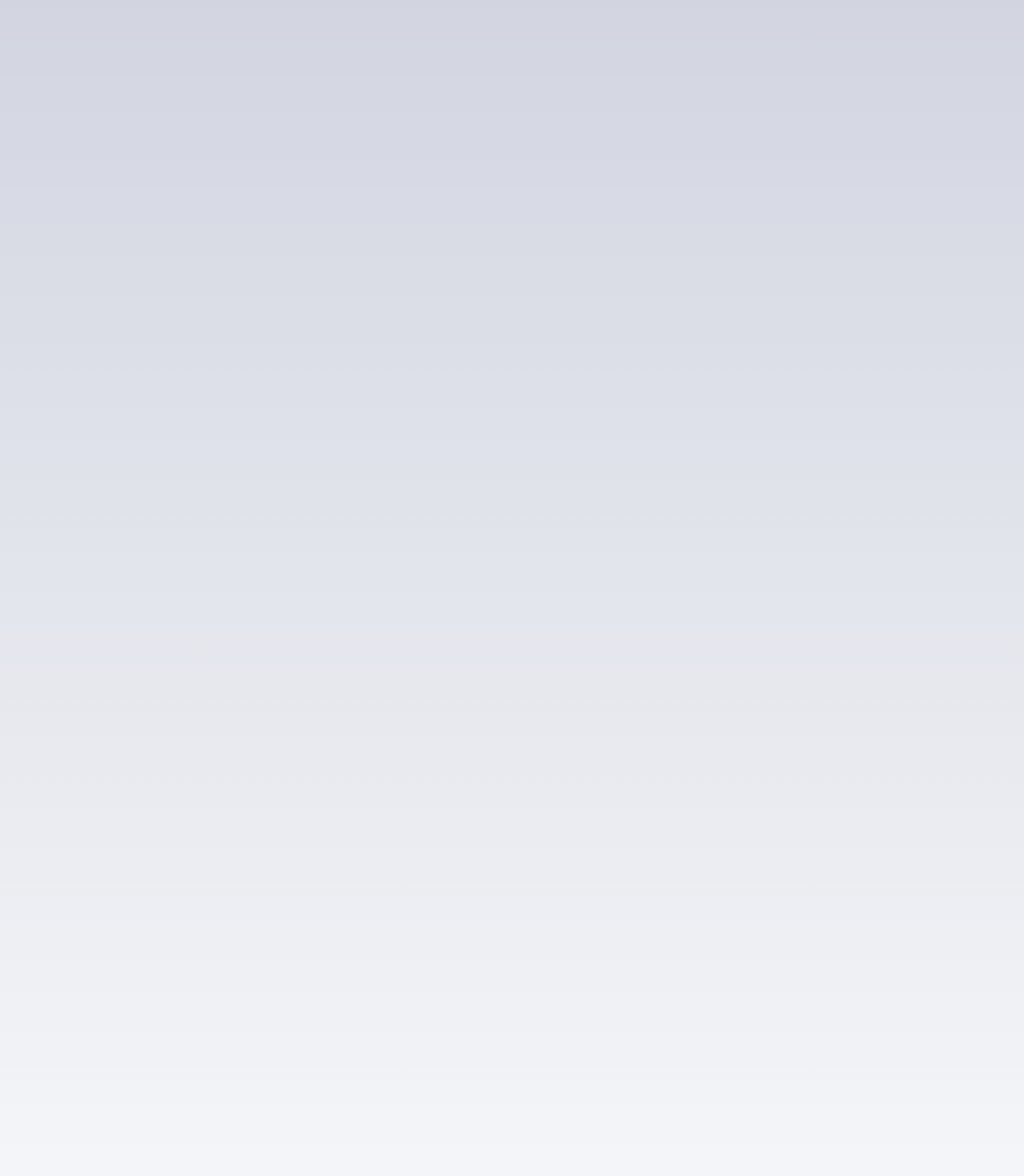
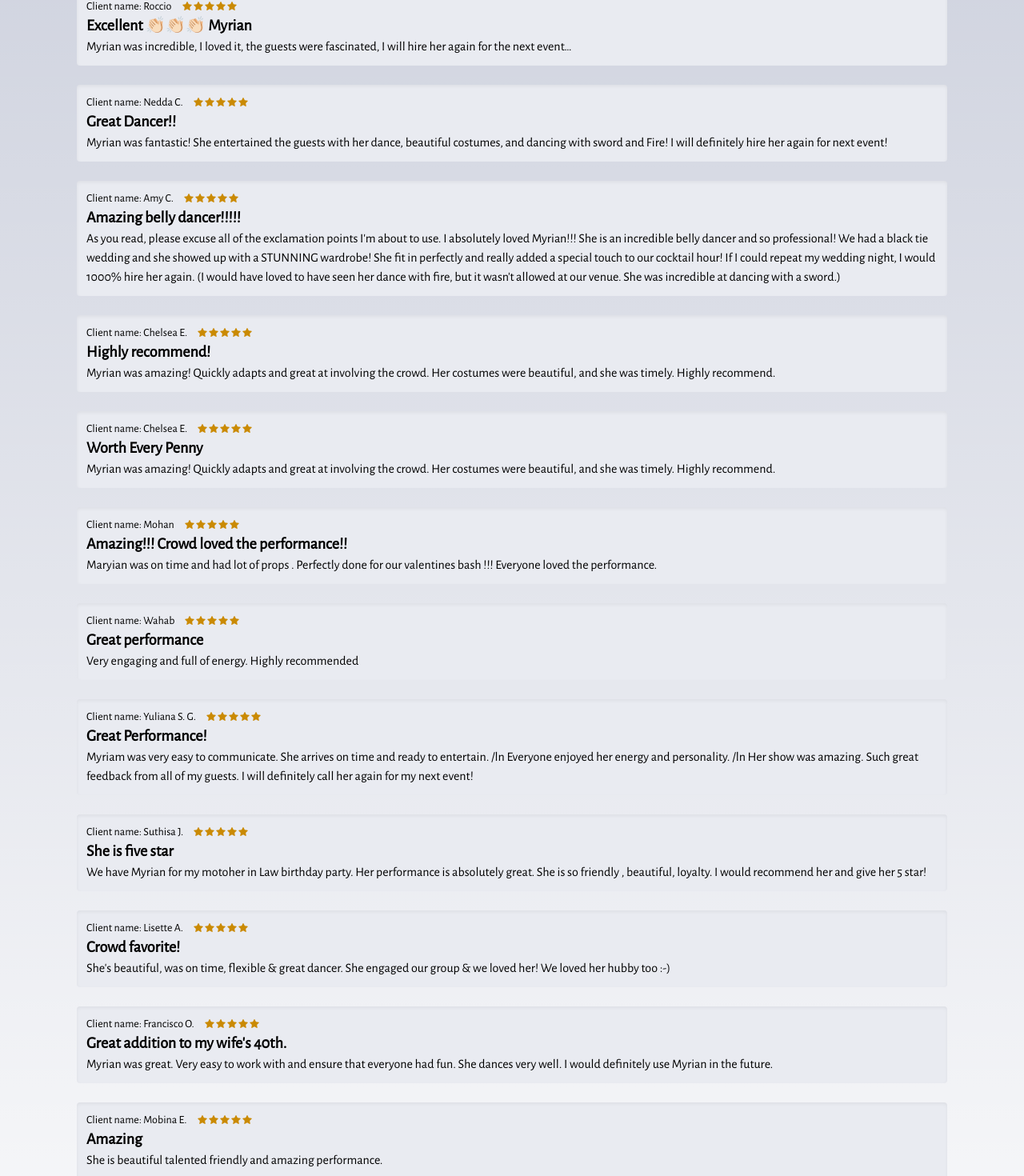
Before and after one commit to gsavr/myr-bd, a Next.js app: page /reviews in a window 1280 px wide. Shown: the part 294-1764 px from the top of the page at 80% size. Built offline with nearby package versions, Linux system fonts and the light colour scheme; a web font is replaced by a local one.

Commit message:
reviews page

```diff
--- a/src/app/reviews/page.tsx
+++ b/src/app/reviews/page.tsx
@@ -1,4 +1,6 @@
 import { abor } from "@/assets/fonts/fonts";
+import { reviews } from "@/assets/reviews-list";
+import { IconStar } from "@/components/SvgIcons";
 
 export default function Reviews() {
   return (
@@ -7,6 +9,29 @@ export default function Reviews() {
         <div>
           <h2 className={`${abor.className} py-5 text-4xl`}>Client Reviews</h2>
         </div>
+        <div className="flex flex-col">
+          {reviews.map((review) => {
+            return (
+              <div
+                key={review.date}
+                className=" my-3 rounded bg-[#E9EBF1] p-3 text-left shadow-inner"
+              >
+                <div className="flex items-center text-sm">
+                  Client name: {review.reviewer}
+                  <span className="flex pl-3 text-yellow-600">
+                    <IconStar />
+                    <IconStar />
+                    <IconStar />
+                    <IconStar />
+                    <IconStar />
+                  </span>
+                </div>
+                <div className="text-xl font-bold">{review.title}</div>
+                <div>{review.content}</div>
+              </div>
+            );
+          })}
+        </div>
 
         <div></div>
       </div>
--- /dev/null
+++ b/src/assets/reviews-list.tsx
@@ -0,0 +1,84 @@
+export const reviews = [
+  {
+    reviewer: "Roccio",
+    date: "January 13, 2024",
+    title: "Excellent 👏🏻👏🏻👏🏻 Myrian",
+    content:
+      "Myrian was incredible, I loved it, the guests were fascinated, I will hire her again for the next event…",
+  },
+  {
+    reviewer: "Nedda C.",
+    date: "December 16, 2023",
+    title: "Great Dancer!!",
+    content:
+      "Myrian was fantastic! She entertained the guests with her dance, beautiful costumes, and dancing with sword and Fire! I will definitely hire her again for next event!",
+  },
+  {
+    reviewer: "Amy C.",
+    date: "October 21, 2023",
+    title: "Amazing belly dancer!!!!!",
+    content:
+      "As you read, please excuse all of the exclamation points I'm about to use. I absolutely loved Myrian!!! She is an incredible belly dancer and so professional! We had a black tie wedding and she showed up with a STUNNING wardrobe! She fit in perfectly and really added a special touch to our cocktail hour! If I could repeat my wedding night, I would 1000% hire her again. (I would have loved to have seen her dance with fire, but it wasn't allowed at our venue. She was incredible at dancing with a sword.)",
+  },
+  {
+    reviewer: "Chelsea E.",
+    date: "August 12, 2023",
+    title: "Highly recommend!",
+    content:
+      "Myrian was amazing! Quickly adapts and great at involving the crowd. Her costumes were beautiful, and she was timely. Highly recommend.",
+  },
+  {
+    reviewer: "Chelsea E.",
+    date: "August 11, 2023",
+    title: "Worth Every Penny",
+    content:
+      "Myrian was amazing! Quickly adapts and great at involving the crowd. Her costumes were beautiful, and she was timely. Highly recommend.",
+  },
+  {
+    reviewer: "Mohan",
+    date: "February 11, 2023",
+    title: "Amazing!!! Crowd loved the performance!!",
+    content:
+      "Maryian was on time and had lot of props . Perfectly done for our valentines bash !!! Everyone loved the performance.",
+  },
+  {
+    reviewer: "Wahab",
+    date: "December 17, 2022",
+    title: "Great performance",
+    content: "Very engaging and full of energy. Highly recommended",
+  },
+  {
+    reviewer: "Yuliana S. G.",
+    date: "November 12, 2022",
+    title: "Great Performance!",
+    content:
+      "Myriam was very easy to communicate. She arrives on time and ready to entertain. /ln Everyone enjoyed her energy and personality. /ln Her show was amazing. Such great feedback from all of my guests. I will definitely call her again for my next event!",
+  },
+  {
+    reviewer: "Suthisa J.",
+    date: "November 6, 2022",
+    title: "She is five star",
+    content:
+      "We have Myrian for my motoher in Law birthday party. Her performance is absolutely great. She is so friendly , beautiful, loyalty. I would recommend her and give her 5 star!",
+  },
+  {
+    reviewer: "Lisette A.",
+    date: "November 5, 2022",
+    title: "Crowd favorite!",
+    content:
+      "She's beautiful, was on time, flexible & great dancer. She engaged our group & we loved her! We loved her hubby too :-)",
+  },
+  {
+    reviewer: "Francisco O.",
+    date: "September 10, 2022",
+    title: "Great addition to my wife's 40th.",
+    content:
+      "Myrian was great. Very easy to work with and ensure that everyone had fun. She dances very well. I would definitely use Myrian in the future.",
+  },
+  {
+    reviewer: "Mobina E.",
+    date: "August 27, 2022",
+    title: "Amazing",
+    content: "She is beautiful talented friendly and amazing performance.",
+  },
+];
--- a/src/components/SvgIcons.tsx
+++ b/src/components/SvgIcons.tsx
@@ -81,3 +81,17 @@ export const IconBxsRightArrow: React.FC = (
     </svg>
   );
 };
+
+export const IconStar: React.FC = (props: React.SVGProps<SVGSVGElement>) => {
+  return (
+    <svg
+      viewBox="0 0 1024 1024"
+      fill="currentColor"
+      height="1em"
+      width="1em"
+      {...props}
+    >
+      <path d="M908.1 353.1l-253.9-36.9L540.7 86.1c-3.1-6.3-8.2-11.4-14.5-14.5-15.8-7.8-35-1.3-42.9 14.5L369.8 316.2l-253.9 36.9c-7 1-13.4 4.3-18.3 9.3a32.05 32.05 0 00.6 45.3l183.7 179.1-43.4 252.9a31.95 31.95 0 0046.4 33.7L512 754l227.1 119.4c6.2 3.3 13.4 4.4 20.3 3.2 17.4-3 29.1-19.5 26.1-36.9l-43.4-252.9 183.7-179.1c5-4.9 8.3-11.3 9.3-18.3 2.7-17.5-9.5-33.7-27-36.3z" />
+    </svg>
+  );
+};
```
